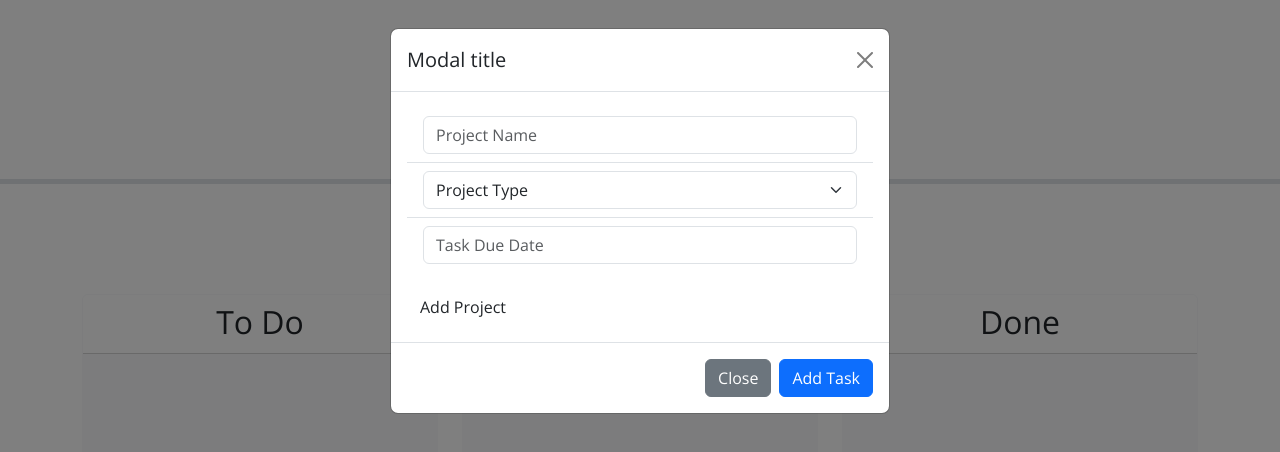
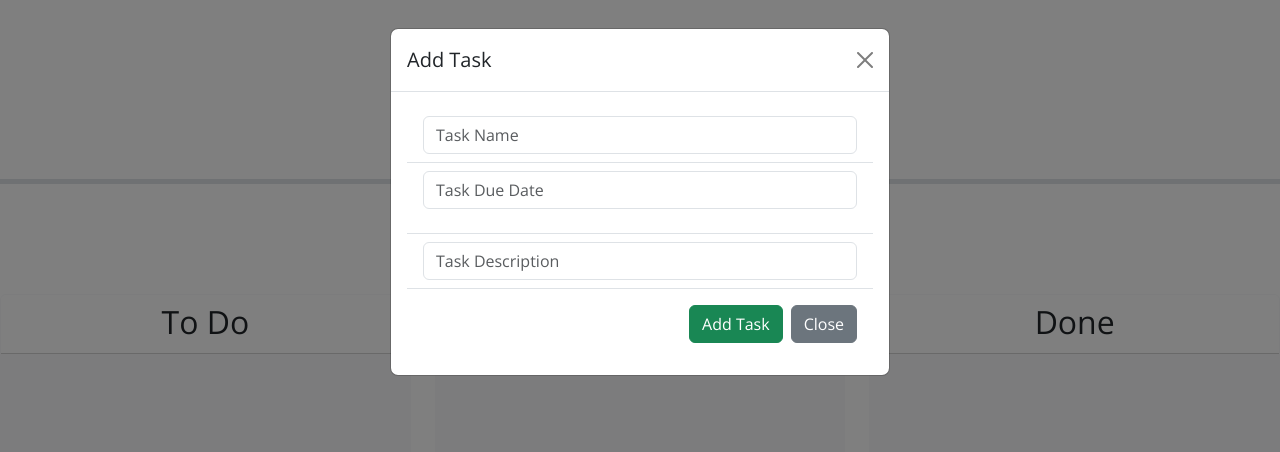
Before and after one commit to DaveSalterM/task-board, a plain HTML site: page index.html in a window 1280 px wide. Both pictures are taken after a click on the button "Add Task". Drawn offline with nearby package versions, Linux system fonts and the light colour scheme.

Commit message:
proper card function

```diff
--- a/assets/js/script.js
+++ b/assets/js/script.js
@@ -1,9 +1,9 @@
 // ? Grab references to the important DOM elements.
 
 const projectDisplayEl = $('#project-display');
-const projectFormEl = $('#project-form');
-const projectNameInputEl = $('#project-name-input');
-const projectTypeInputEl = $('#project-type-input');
+const projectFormEl = $('#task-form');
+const projectNameInputEl = $('#task-name-input');
+const projectTypeInputEl = $('#task-description');
 const projectDateInputEl = $('#taskDueDate');
 
 
--- a/index.html
+++ b/index.html
@@ -22,7 +22,7 @@
   </header>
   <div class="container">
     <div class="text-center mb-5">
-      <button type="button" class="btn btn-primary" data-bs-toggle="modal" data-bs-target="#staticBackdrop">
+      <button type="button" class="btn btn-success" data-bs-toggle="modal" data-bs-target="#staticBackdrop">
         Add Task
       </button>
     </div>
@@ -32,46 +32,24 @@
       <div class="modal-dialog">
         <div class="modal-content">
           <div class="modal-header">
-            <h1 class="modal-title fs-5" id="staticBackdropLabel">Modal title</h1>
+            <h1 class="modal-title fs-5" id="staticBackdropLabel">Add Task</h1>
             <button type="button" class="btn-close" data-bs-dismiss="modal" aria-label="Close"></button>
           </div>
           <div class="modal-body">
             <!--  -->
 
-            <form id="project-form">
+            <form id="task-form">
                 <ul class="list-group list-group-flush">
                   <li class="list-group-item">
                     <input
-                      id="project-name-input"
+                      id="task-name-input"
                       type="text"
                       class="form-control"
-                      placeholder="Project Name"
-                      aria-label="Project Name"
+                      placeholder="Task Name"
+                      aria-label="Task Name"
                     />
                   </li>
-                  <li class="list-group-item">
-                    <select id="project-type-input" class="form-select">
-                      <option value="Project Type" disabled selected>
-                        Project Type
-                      </option>
-                      <option value="Web Application (Front End)">
-                        Web Application (Front End)
-                      </option>
-                      <option value="Web Application (Back End)">
-                        Web Application (Back End)
-                      </option>
-                      <option value="Web Application (Full Stack)">
-                        Web Application (Full Stack)
-                      </option>
-                      <option value="Mobile Application">
-                        Mobile Application
-                      </option>
-                      <option value="Print Campaign">Print Campaign</option>
-                      <option value="Digital Marketing Campaign">
-                        Digital Marketing Campaign
-                      </option>
-                    </select>
-                  </li>
+
                   <li class="list-group-item">
                     <input
                       placeholder="Task Due Date"
@@ -81,19 +59,26 @@
                       id="taskDueDate"
                     />
                   </li>
+
+                  <li class="list-group-item">
+                    <input
+                      id="task-description"
+                      type="text"
+                      class="form-control"
+                      placeholder="Task Description"
+                      aria-label="Task Description"
+                    />
+                  </li>
+
                 </ul>
-                <div class="card-footer">
-                  <button type="submit" class="btn btn-custom">
-                    Add Project
+                <div class="modal-footer">
+                  <button type="submit" class="btn btn-success">
+                    Add Task
                   </button>
+                  <button type="button" class="btn btn-secondary" data-bs-dismiss="modal">Close</button>
                 </div>
               </form>
-
-            <!--  -->
           </div>
-          <div class="modal-footer">
-            <button type="button" class="btn btn-secondary" data-bs-dismiss="modal">Close</button>
-            <button type="button" class="btn btn-primary">Add Task</button>
           </div>
         </div>
       </div>
```
